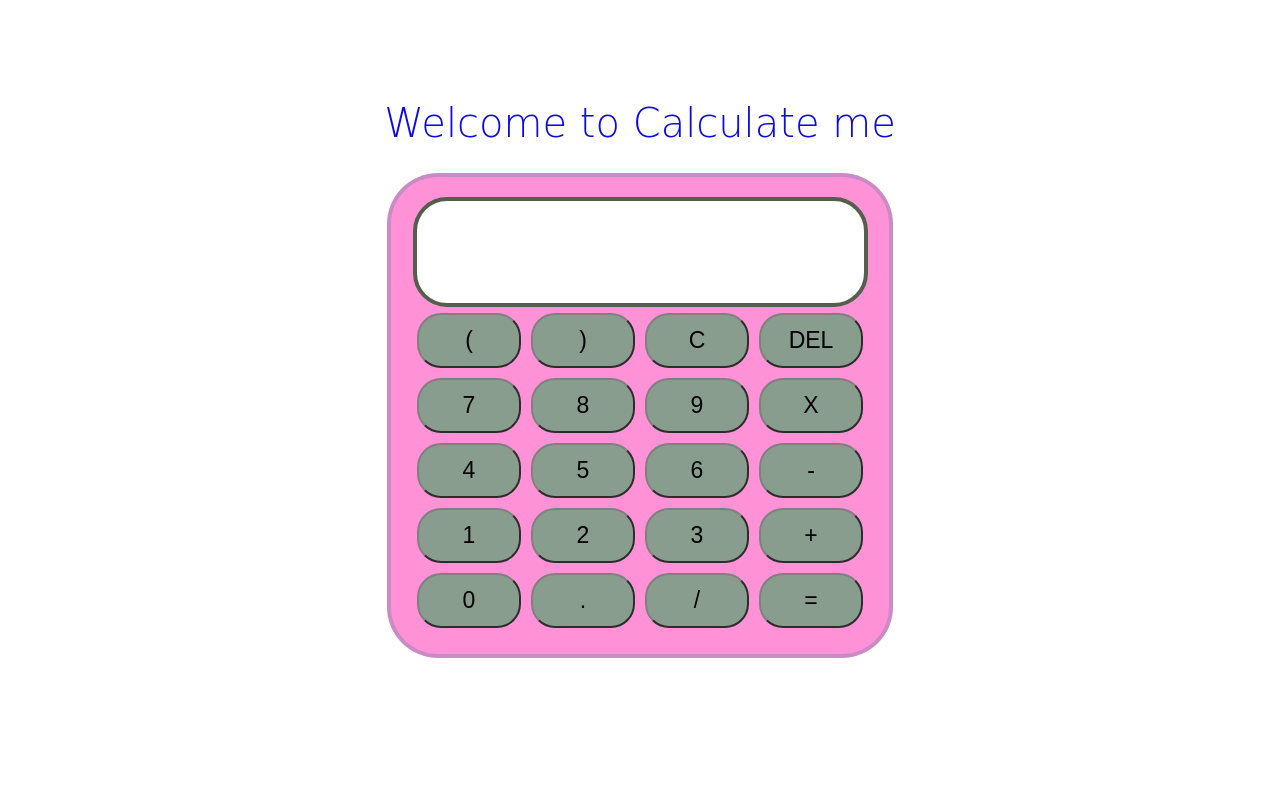
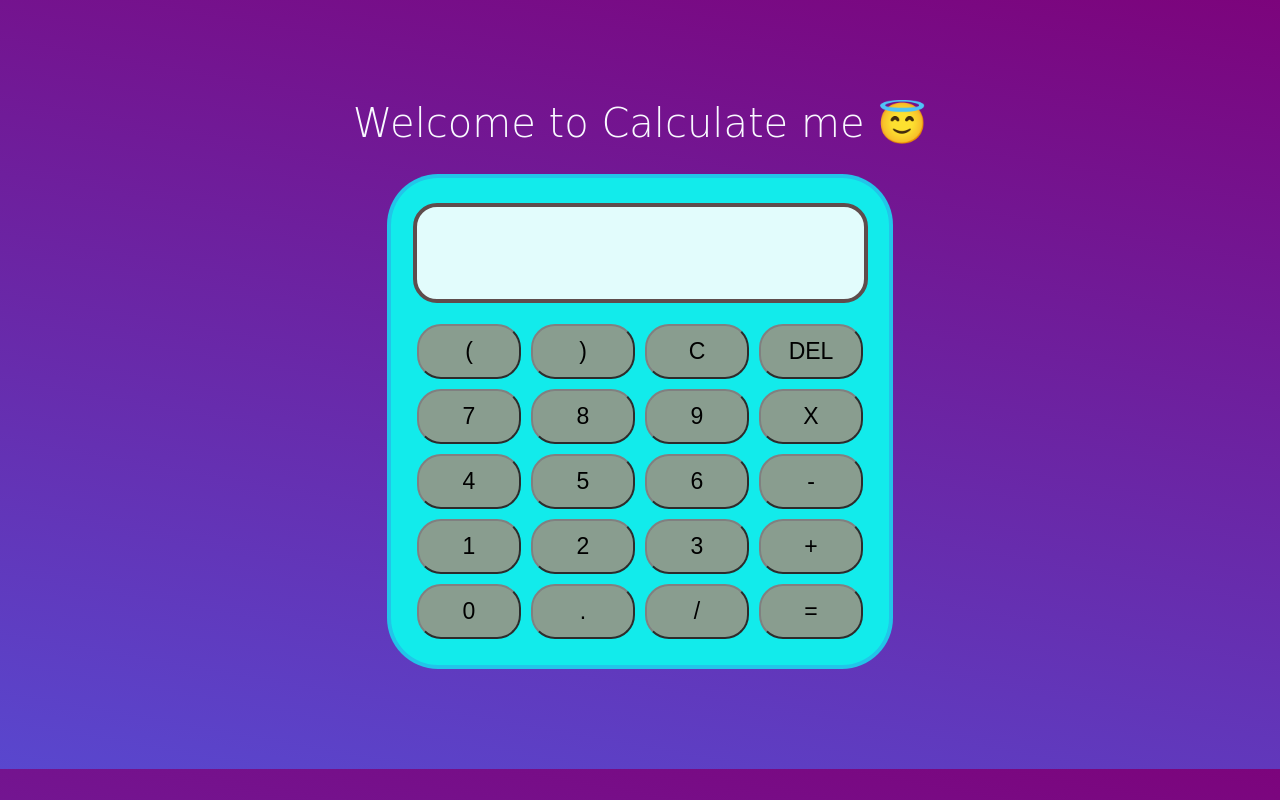
Before and after one commit to ShaylaKhan2223/Calculator, a plain HTML site: page index.html in a window 1280 px wide. Drawn offline with Linux system fonts and the light colour scheme.

Commit message:
first commit

```diff
--- a/index.html
+++ b/index.html
@@ -10,7 +10,7 @@
 <body>
 
     <div class="container">
-        <h1>Welcome to Calculate me</h1>
+        <h1>Welcome to Calculate me &#128519</h1>
         <div class="calculator">
             <input type="text" name="output" id="screen">
 
--- a/style.css
+++ b/style.css
@@ -2,46 +2,46 @@ h1{
     font-size: 40px;
     font-family: cursive;
     font-weight: 100;
-    color: #0c0be6;
+    color: #f9f9ff;
+
 }
+body{
+    background: linear-gradient(10deg,rgb(89, 71, 206),rgb(124, 4, 124));
 
-
-
+}
 .container {
     text-align: center;
     margin-top: 100px;
+    margin-bottom: 100px;
 }
-
 table {
     margin: auto;
 }
-
 input {
     font-size: 34px;
-    height: 100px;
-    border: 4px solid #63eb17;
-    border-radius: 34px;
-    border: 4px solid #535f4c;
-
+    height: 90px;
+    margin-top:5px;
+    margin-bottom: 15px;
+    /* border: 4px solid #63eb17; */
+    border-radius: 24px;
+    border: 4px solid #5f4c4c;
+    background: rgba(255, 255, 255, 0.879);
 }
-
 button {
     font-size: 23px;
-    /* background-color: rgb(0, 236, 63); */
     width: 104px;
     height: 55px;
-    /* border-radius:8px; */
     border-radius: 24px;
     border-color:grey;
     background-color: rgb(137 157 143);
+
     margin: 3px;
 }
 .calculator{
     display: inline-block;
-    /* border:2px solid red; */
-    /* background-color: #ff00a36e; */
-    background-color: #ff00a36e;
+
+    background-color: #12ebeb;
     padding: 20px;
     border-radius: 51px;
-    border:4px solid #427c9447;
+    border:4px solid #7208dc2b;
 }
```
